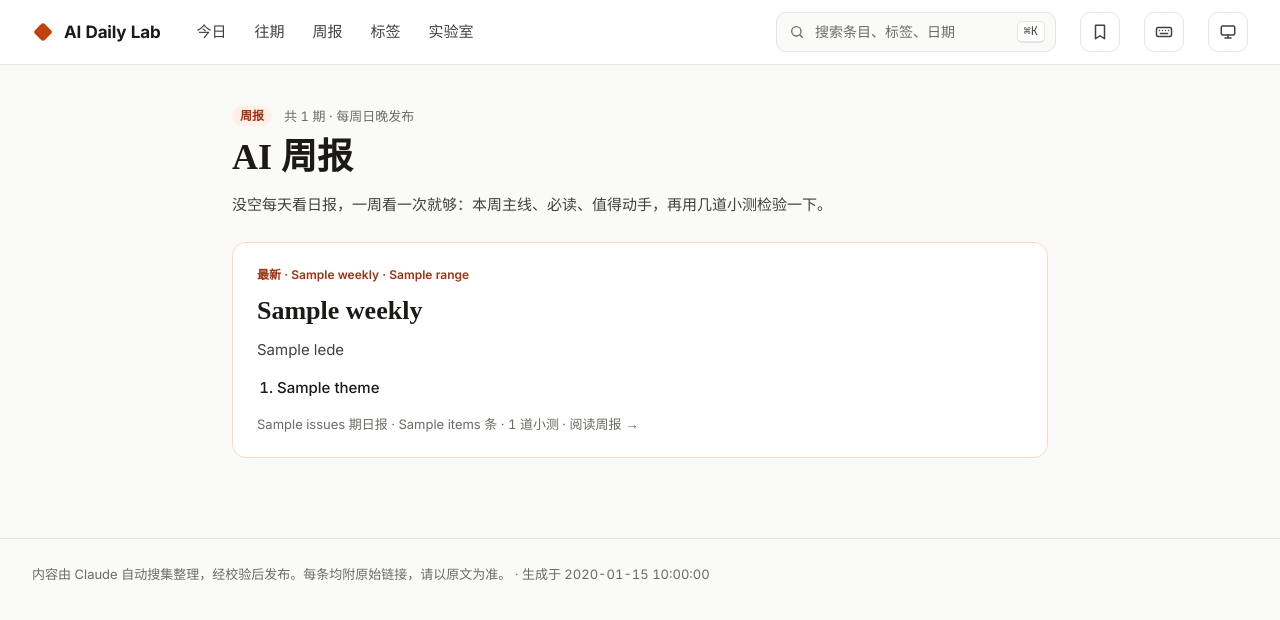
After one commit to yiyisf/ai-daily-lab, a Python web app: template templates/weekly_index.html in a window 1280 px wide. The commit adds this page. Shown: the top 620 px of the page. Run offline with Jinja, Linux system fonts and the light colour scheme; the template is opened without the code that fills it: most values are stand-ins (such as "Sample title", 1, 10 or a date in 2020).

Commit message:
周报入口：顶部导航新增「周报」，日报页顶部显示周报提示 (#25)
- 新增周报列表页 weekly/index.html：最新一期突出显示导语和主线，往期按卡片列出
- 顶部导航加入「周报」，周报页高亮该导航
- 日报页内容区顶部显示「本周周报 / 上周周报」提示条（周日到下周三），可点 × 隐藏这一期的提示；
  隐藏状态在页面绘制前生效，不产生布局跳动；替换原来只在右栏的周报链接（手机上会排到页面最底部）
- 360px 以下的窄屏收紧页头间距，五个导航项和按钮不再溢出


Claude-Session: https://claude.ai/code/session_01G246gD9X3Eipn4DG3TJvfp

Co-authored-by: Claude <noreply@anthropic.com>

```diff
--- a/templates/app.js
+++ b/templates/app.js
@@ -283,6 +283,18 @@
 
   paintFollow();
   paintPractice();
+
+  /* ---------- weekly banner dismiss ---------- */
+  $$('.js-wk-dismiss').forEach(function (b) {
+    b.addEventListener('click', function () {
+      var box = b.closest('.js-wk-banner'), list = store.json('wk-dismissed', []);
+      if (!Array.isArray(list)) list = [];
+      if (list.indexOf(box.dataset.week) === -1) list.push(box.dataset.week);
+      store.setJson('wk-dismissed', list.slice(-20));
+      smooth(function () { box.hidden = true; });
+      toast('已隐藏这期周报提示，可在顶部「周报」里找到');
+    });
+  });
 
   /* ---------- offline cache (service worker; https or localhost only) ---------- */
   if ('serviceWorker' in navigator && (location.protocol === 'https:' || /^(localhost|127\.0\.0\.1)$/.test(location.hostname))) {
--- a/templates/base.html
+++ b/templates/base.html
@@ -42,6 +42,7 @@ addEventListener('pagereveal',function(e){
     <nav class="nav" aria-label="主导航">
       <a href="{{ root }}index.html" {% if nav == 'today' %}aria-current="page"{% endif %}>今日</a>
       <a href="{{ root }}archive.html" {% if nav == 'archive' %}aria-current="page"{% endif %}>往期</a>
+      <a href="{{ root }}weekly/index.html" {% if nav == 'weekly' %}aria-current="page"{% endif %}>周报</a>
       <a href="{{ root }}tags/index.html" {% if nav == 'tags' %}aria-current="page"{% endif %}>标签</a>
       <a href="{{ root }}experiments/index.html" {% if nav == 'experiments' %}aria-current="page"{% endif %}>实验室</a>
     </nav>
--- a/templates/style.css
+++ b/templates/style.css
@@ -664,6 +664,29 @@ dialog.share::backdrop { background: rgba(0, 0, 0, .45); }
 .quiz.is-live .quiz-ans:not([open]) { display: none; }
 .quiz-foot { display: flex; align-items: center; gap: 12px; min-height: 32px; }
 
+/* ---------- weekly banner & index ---------- */
+.wk-banner { position: relative; margin-bottom: 20px; border: 1px solid var(--accent-line); border-radius: var(--radius); background: var(--accent-soft); }
+.wk-banner-link { display: flex; align-items: center; gap: 12px; padding: 12px 44px 12px 16px; color: var(--ink); }
+.wk-banner-link:hover { color: var(--ink); }
+.wk-banner .badge { flex: none; background: var(--surface); color: var(--accent-ink); }
+.wk-banner-text { display: flex; flex-wrap: wrap; align-items: baseline; gap: 2px 10px; min-width: 0; }
+.wk-banner-text strong { font-size: 15px; line-height: 1.5; }
+.wk-banner-text .muted { font-size: 12px; }
+.wk-banner-go { margin-left: auto; flex: none; font-size: 13px; font-weight: 600; color: var(--accent-ink); }
+.wk-banner-x { position: absolute; top: 50%; right: 8px; transform: translateY(-50%); width: 28px; height: 28px; border: 0; border-radius: 8px; background: none; color: var(--ink-3); font-size: 18px; line-height: 1; }
+.wk-banner-x:hover { background: var(--surface); color: var(--ink); }
+@media (max-width: 640px) {
+  .wk-banner-link { flex-wrap: wrap; gap: 6px 10px; }
+  .wk-banner-go { display: none; }
+  .wk-banner-text { flex-basis: 100%; }
+}
+.wk-latest { display: flex; flex-direction: column; gap: 8px; margin-top: 24px; padding: 22px 24px; border: 1px solid var(--accent-line); border-radius: var(--radius); background: var(--surface); color: var(--ink); }
+.wk-latest:hover { color: var(--ink); box-shadow: var(--shadow); }
+.wk-latest-title { font-family: var(--font-serif); font-size: 26px; line-height: 1.35; }
+.wk-latest p { margin: 0; color: var(--ink-2); line-height: 1.8; }
+.wk-latest-themes { margin: 4px 0; padding-left: 20px; display: flex; flex-direction: column; gap: 4px; color: var(--ink); font-weight: 500; }
+.wk-latest .muted { font-size: 13px; }
+
 /* ---------- weekly report ---------- */
 .wk-note { margin: 12px 0 0; font-size: 14px; color: var(--ink-3); }
 .wk .actions { margin-top: 18px; }
@@ -806,3 +829,9 @@ dialog.help .close { margin-top: 20px; }
   .nav a { padding: 8px 6px; font-size: 14px; }
   .header-inner { gap: 4px; }
 }
+@media (max-width: 360px) {
+  .nav { gap: 0; }
+  .nav a { padding: 8px 4px; font-size: 13.5px; }
+  .icon-btn, .search-btn { width: 34px; height: 34px; }
+  .header-inner { gap: 3px; }
+}
--- /dev/null
+++ b/templates/weekly_index.html
@@ -0,0 +1,36 @@
+{% extends "base.html" %}
+{% block title %}周报 · AI Daily Lab{% endblock %}
+{% block description %}每周日晚发布：本周主线、必读、值得动手和小测{% endblock %}
+{% block main %}
+<div class="wrap narrow">
+  <div class="page-head">
+    <div class="issue-kicker"><span class="badge">周报</span><span>共 {{ weeklies | length }} 期 · 每周日晚发布</span></div>
+    <h1>AI 周报</h1>
+    <p>没空每天看日报，一周看一次就够：本周主线、必读、值得动手，再用几道小测检验一下。</p>
+  </div>
+  {% if weeklies %}
+  {% set w = weeklies[0] %}
+  <a class="wk-latest" href="{{ root }}weekly/{{ w.week }}.html">
+    <span class="wk-card-kicker">最新 · {{ w.label }} · {{ w.range }}</span>
+    <strong class="wk-latest-title">{{ w.title }}</strong>
+    <p>{{ w.lede }}</p>
+    <ol class="wk-latest-themes">{% for t in w.themes %}<li>{{ t.title }}</li>{% endfor %}</ol>
+    <span class="muted">{{ w.stats.issues }} 期日报 · {{ w.stats['items'] }} 条{% if w.quiz %} · {{ w.quiz | length }} 道小测{% endif %} · 阅读周报 →</span>
+  </a>
+  {% if weeklies | length > 1 %}
+  <h2 class="month-title" style="margin-top:40px">往期周报</h2>
+  <div class="wk-cards">
+    {% for w in weeklies[1:] %}
+    <a class="wk-card" href="{{ root }}weekly/{{ w.week }}.html">
+      <span class="wk-card-kicker">{{ w.label }} · {{ w.range }}</span>
+      <strong>{{ w.title }}</strong>
+      <span class="muted">{{ w.stats.issues }} 期 · {{ w.stats['items'] }} 条{% if w.stats.exps %} · {{ w.stats.exps }} 个实验{% endif %}</span>
+    </a>
+    {% endfor %}
+  </div>
+  {% endif %}
+  {% else %}
+  <p class="empty">第一期周报会在周日晚发布。</p>
+  {% endif %}
+</div>
+{% endblock %}
```
Also changed, not shown: scripts/build_site.py (+5 -2 lines), templates/day.html (+11 -7 lines).
